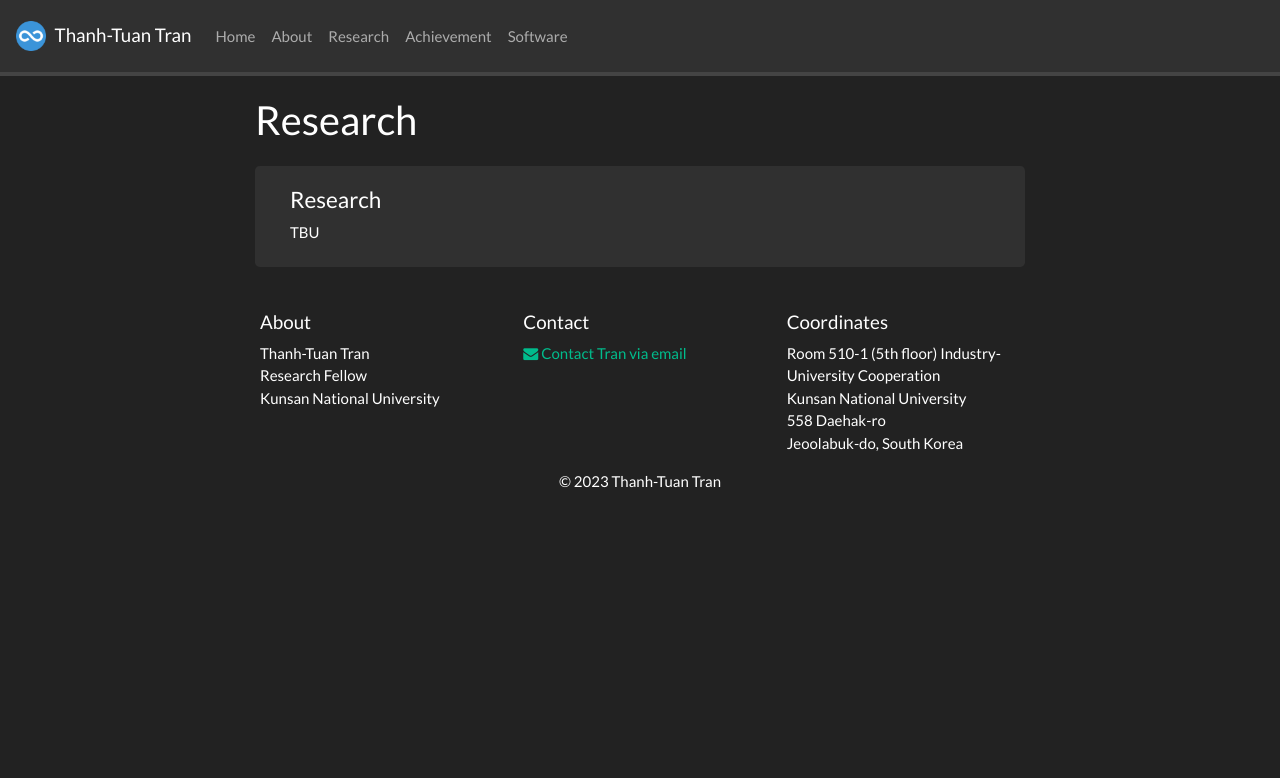
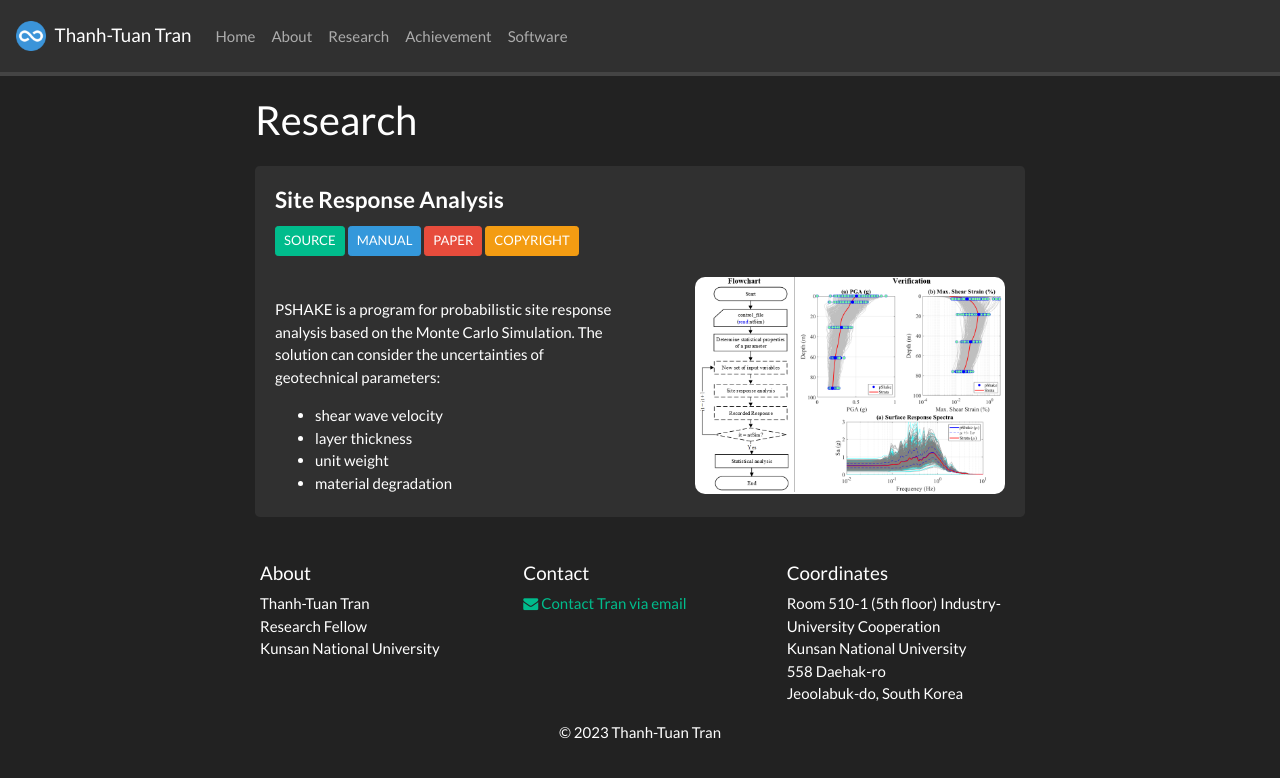
Before and after one commit to 3tbk/3tbk, a Jekyll site: the page built from _pages/research.md, in a window 1280 px wide. Shown: the top 778 px of the page. Built offline with Jekyll 4.4.1, drawn with Linux system fonts in a browser that asks for light colours; nearby versions of some CDN libraries; a style sheet for code colours, icons or effects is not loaded.

Commit message:
Update research.md

```diff
--- a/_pages/research.md
+++ b/_pages/research.md
@@ -33,10 +33,31 @@ iframe {
 ## Research
 
 <div class="jumbotron">
-<div class="col-md-12 col-sm-12">
-<h4> Research</h4>
+<div class="row align-items-end">
+  <div class="col-md-12 col-sm-12">
+  <h4><b>Site Response Analysis</b></h4>
+  <a href="https://1drv.ms/u/s!AiUeXuxJtpnDweEUizhx64Z_4dG3hA?e=i9YCoO" target="_blank"><button class="btn btn-success btn-sm">SOURCE</button></a>
+  <a href="{{ site.url }}{{ site.baseurl }}/software/pshake/pShake.pdf" target="_blank"><button class="btn btn-info btn-sm">MANUAL</button></a>
+  <a href="{{ site.url }}{{ site.baseurl }}/papers/2020-Tran-ASCE.pdf" target="_blank"><button class="btn btn-danger btn-sm">PAPER</button></a>
+  <a href="{{ site.url }}{{ site.baseurl }}/software/pshake/Copyright.pdf" target="_blank"><button class="btn btn-warning btn-sm">COPYRIGHT</button></a>
 
- TBU
+  </div>
 
+  <div class="col-md-6 col-sm-12">
+PSHAKE is a program for probabilistic site response analysis based on the Monte Carlo Simulation. The solution can consider the uncertainties of geotechnical parameters:
+
+   <ul>
+        <li>shear wave velocity</li>
+        <li>layer thickness</li>
+        <li>unit weight</li>
+        <li>material degradation</li>
+   </ul>
+  </div>
+  <div class="col-md-6 col-sm-12" style="background-color:transparent">
+   <ul>
+     <p><img src="{{ site.url }}{{ site.baseurl }}/software/pshake/pshake.png" width="100%"/></p>
+   </ul>
+  </div>
+
+  </div>
 </div>
-</div>
```
